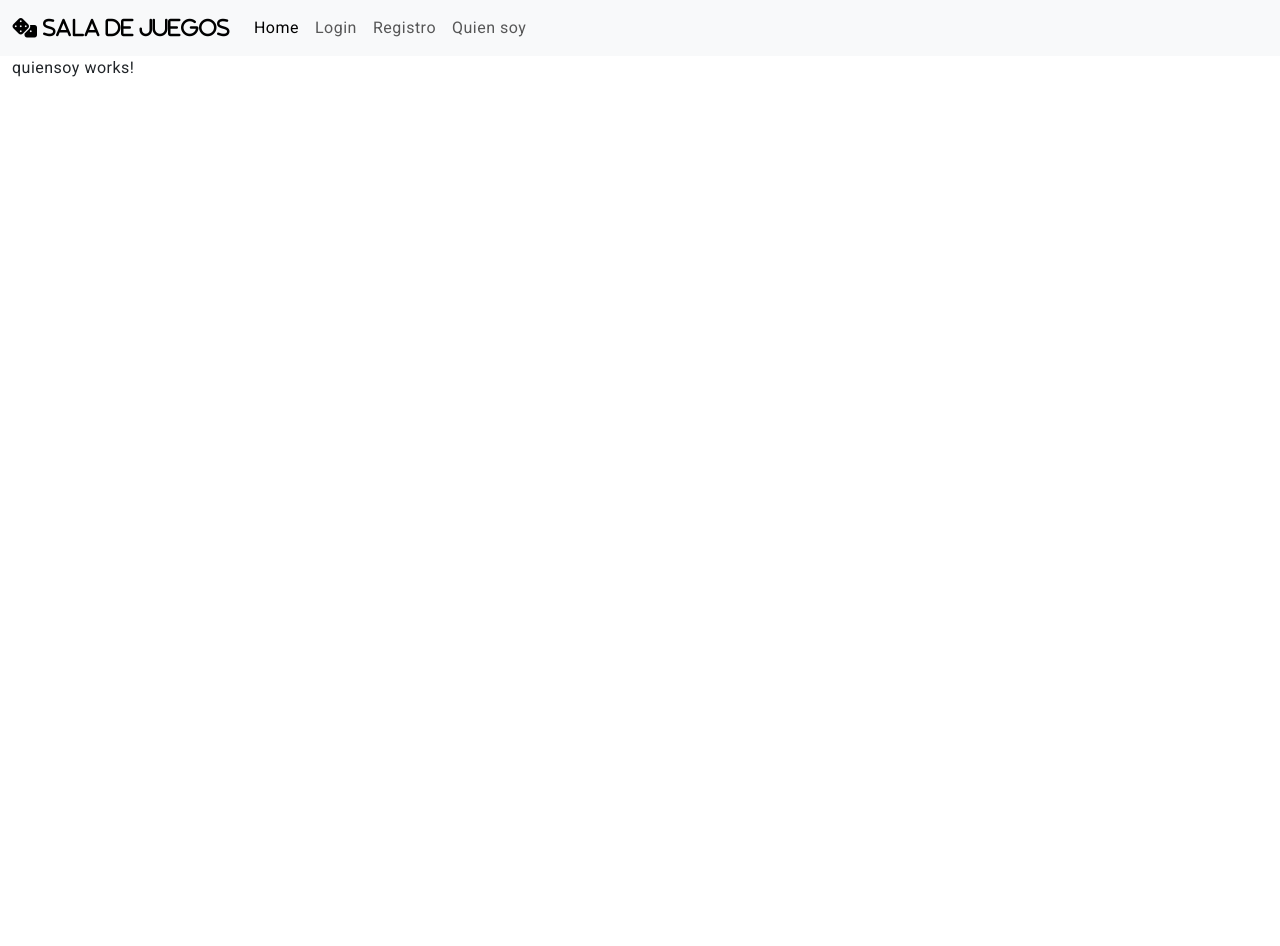
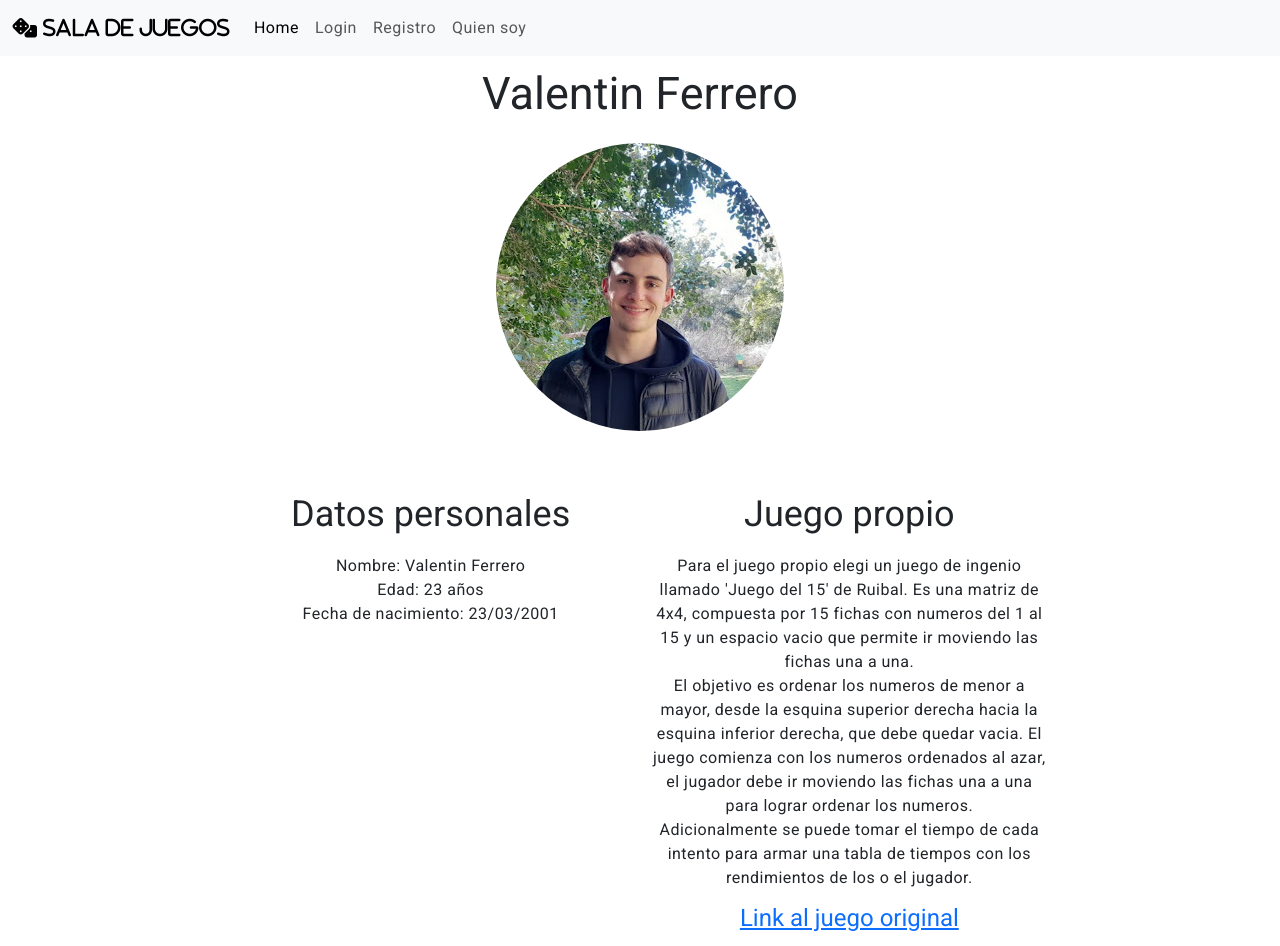
Before and after one commit to Ferrerov/LABOIV-saladejuegosferrero, an Angular app: page /quiensoy in a window 1280 px wide. Before the commit the page ends 856 px from the top, so only its background shows below. Built offline with nearby package versions, Linux system fonts and the light colour scheme.

Commit message:
Ruteo de login

```diff
--- a/angular.json
+++ b/angular.json
@@ -30,7 +30,6 @@
                 "glob": "**/*",
                 "input": "public"
               },
-              "src/favicon.png",
               "src/assets"
             ],
             "styles": [
--- a/src/app/components/home/home.component.html
+++ b/src/app/components/home/home.component.html
@@ -1 +1,8 @@
-<p>home works!</p>
+<div class="container-fluid">
+    <div class="row">
+        <div class="col-3">Ahorcados</div>
+        <div class="col-3">Mayor o Menor</div>
+        <div class="col-3">Preguntados</div>
+        <div class="col-3">Juego Propio</div>
+    </div>
+</div>
--- a/src/app/components/home/home.component.scss
+++ b/src/app/components/home/home.component.scss
@@ -0,0 +1,22 @@
+.container-fluid{
+    display: flex;
+    height: 100%;
+    align-items: center;
+}
+
+.row {
+    display: flex;
+    height: 80%;
+    width: 80%;
+    align-items: center;
+    text-align: center;
+    margin: auto;
+    padding: 0%;
+}
+
+.col-3{
+    height: 100%;
+    padding: 20px;
+    text-align: center;
+    align-items: center;
+}
--- a/src/app/components/login/login.component.html
+++ b/src/app/components/login/login.component.html
@@ -1,4 +1,4 @@
-<form class="form-group">
+<form class="form-group" (submit)="onSubmit()">
     <h2>Iniciar Sesion</h2>
     <mat-form-field appearance="outline">
         <mat-label>Correo Electronico</mat-label>
--- a/src/app/components/login/login.component.ts
+++ b/src/app/components/login/login.component.ts
@@ -3,6 +3,7 @@ import {MatFormFieldModule} from '@angular/material/form-field';
 import {MatIconModule} from '@angular/material/icon';
 import {MatInputModule} from '@angular/material/input';
 import {MatButtonModule} from '@angular/material/button';
+import { Router } from '@angular/router';
 
 @Component({
   selector: 'app-login',
@@ -14,8 +15,16 @@ import {MatButtonModule} from '@angular/material/button';
 })
 export class LoginComponent {
   hide = signal(true);
+
+  constructor(private router: Router){
+  }
+
   clickEvent(event: MouseEvent) {
     this.hide.set(!this.hide());
     event.stopPropagation();
   }
+
+  onSubmit(){
+    this.router.navigateByUrl('/home');
+  }
 }
--- a/src/app/components/quiensoy/quiensoy.component.html
+++ b/src/app/components/quiensoy/quiensoy.component.html
@@ -1 +1,34 @@
-<p>quiensoy works!</p>
+<div class="container-fluid">
+    <h2>Valentin Ferrero</h2>
+    <div>
+        <img src="../../../assets/profile.jpg" alt="Photo of a Shiba Inu">
+    </div>
+    <div class="row justify-content-center">
+        <div class="col-4">
+            <h3>Datos personales</h3>
+            <p>
+                Nombre: Valentin Ferrero<br />
+                Edad: 23 años<br />
+                Fecha de nacimiento: 23/03/2001<br />
+            </p>
+        </div>
+        <div class="col-4">
+            <h3>Juego propio</h3>
+            <p>
+                  Para el juego propio elegi un juego de ingenio llamado
+                'Juego del 15' de Ruibal. Es una matriz de 4x4, compuesta
+                por 15 fichas con numeros del 1 al 15 y un espacio vacio
+                que permite ir moviendo las fichas una a una.<br>
+                  El objetivo es ordenar los numeros de menor a mayor, desde
+                la esquina superior derecha hacia la esquina inferior
+                derecha, que debe quedar vacia. El juego comienza con los
+                numeros ordenados al azar, el jugador debe ir moviendo
+                las fichas una a una para lograr ordenar los numeros.<br>
+                  Adicionalmente se puede tomar el tiempo de cada intento
+                para armar una tabla de tiempos con los rendimientos de los
+                o el jugador.
+            </p>
+            <a href="https://ruibalgames.com/juego-del-15/" target="_blank"><h6>Link al juego original</h6></a>
+        </div>
+    </div>
+</div>
--- a/src/app/components/quiensoy/quiensoy.component.scss
+++ b/src/app/components/quiensoy/quiensoy.component.scss
@@ -0,0 +1,15 @@
+.container-fluid{
+    text-align: center;
+}
+
+h2{
+    margin-top: 1%;
+}
+
+img{
+    border-radius: 50%;
+}
+
+.row{
+    margin-top: 5%;
+}
```
Also changed, not shown: src/assets/profile.jpg (added).
